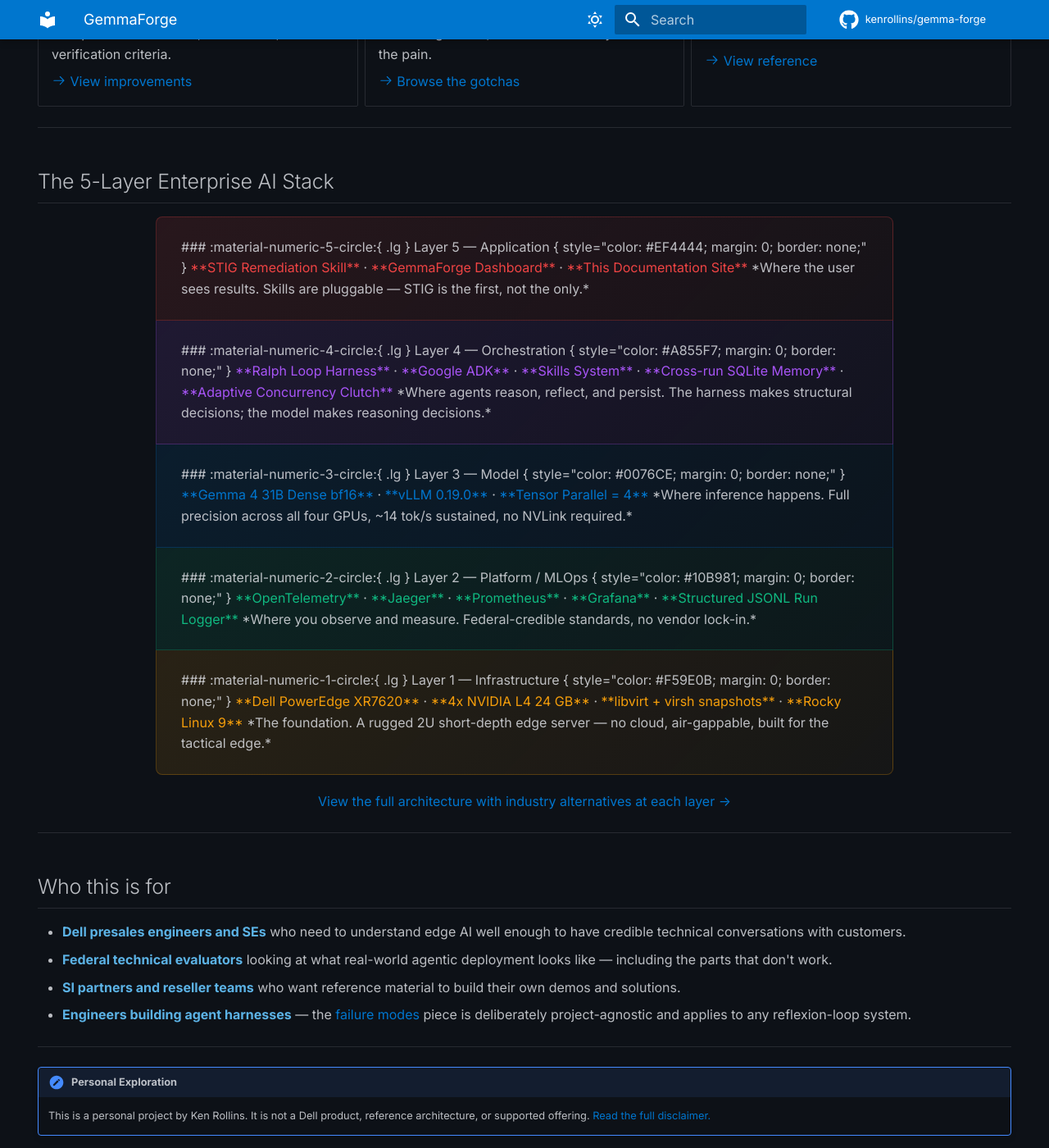
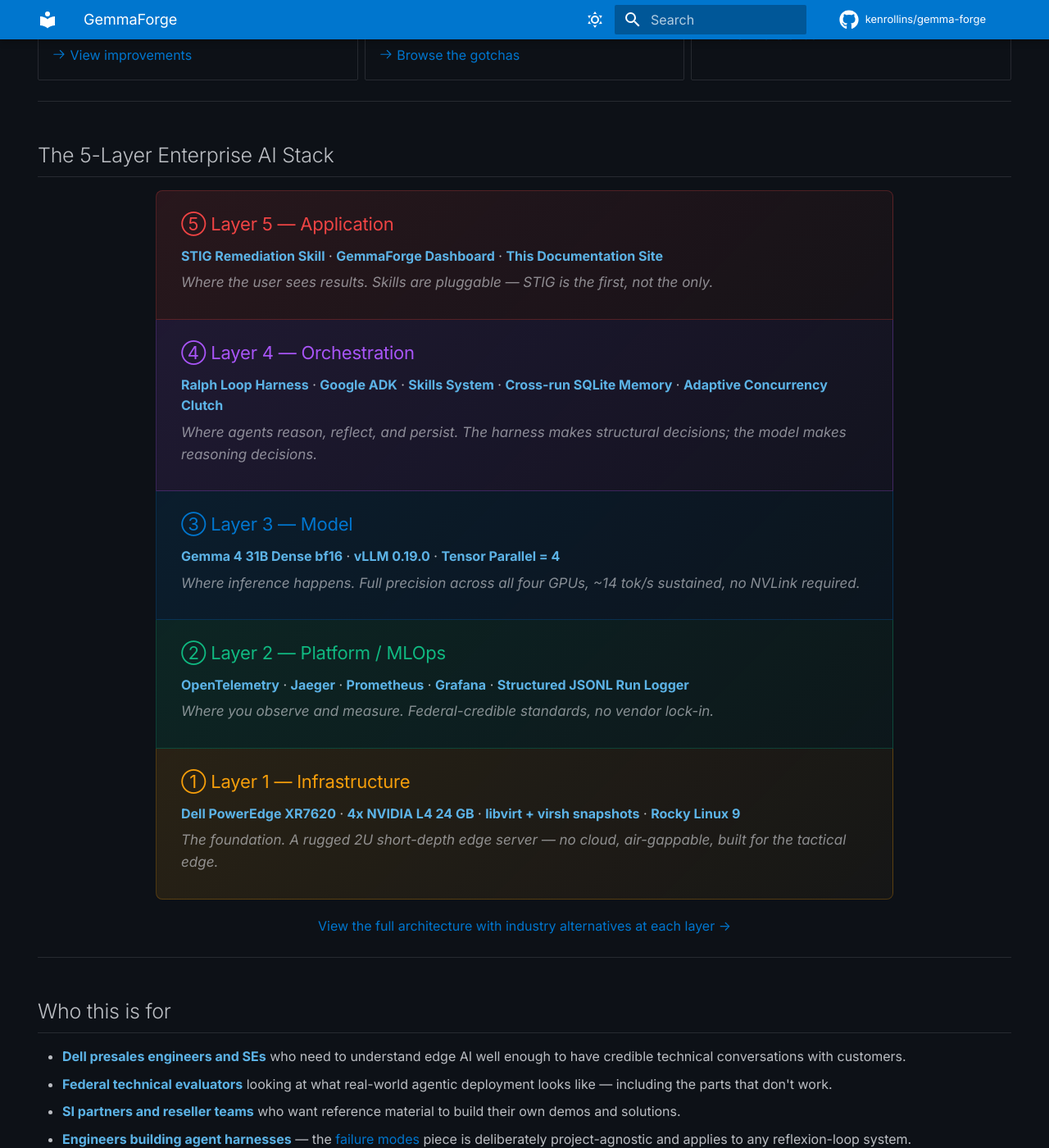
Before and after one commit to kenrollins/gemma-forge, an MkDocs documentation site: the page built from docs/index.md, in a window 1280 px wide and 1400 px high, scrolled down 1927 px. Shown: the whole window at 82% size. Built offline with MkDocs 1.6.1 and Material for MkDocs 9.7.7, drawn with Linux system fonts in a browser that asks for light colours; comment, search, counter and statistics services are not loaded; some of the changed text lies outside the part shown.

Commit message:
docs: landing page v6 — links, combined paragraphs, pure HTML layers

```diff
--- a/docs/index.md
+++ b/docs/index.md
@@ -84,16 +85,13 @@ was as much about the journey as the destination. So if you have
 time, explore the journal entries. Every failure mode is documented.
 Every pivot is explained. Every architectural decision has an entry
 showing what was tried, what broke, and what I landed on instead.
-
 If you haven't yet tried building your own project with an agentic
 coding system, I hope this gives you some insight into the process
 and encourages you to try. It's one of the most engaging and
 rewarding ways to learn — the velocity is real, the collaboration
-is genuine, and the results will surprise you.
-
-I hope what I learned helps other presales engineers, SI partners,
-and technical evaluators build similar systems faster on their own
-hardware.
+is genuine, and the results will surprise you. I hope what I learned
+helps other presales engineers, SI partners, and technical evaluators
+build similar systems faster on their own hardware.
 
 ---
 
@@ -170,54 +168,34 @@ hardware.
 
 <div style="max-width: 900px; margin: 0 auto;">
 
-<div style="background: linear-gradient(135deg, rgba(239, 68, 68, 0.12), rgba(239, 68, 68, 0.04)); border: 1px solid rgba(239, 68, 68, 0.25); border-radius: 8px 8px 0 0; padding: 1.2rem 1.5rem;" markdown>
-
-### :material-numeric-5-circle:{ .lg } Layer 5 — Application { style="color: #EF4444; margin: 0; border: none;" }
-
-<span style="color: #EF4444;">**STIG Remediation Skill**</span> · <span style="color: #EF4444;">**GemmaForge Dashboard**</span> · <span style="color: #EF4444;">**This Documentation Site**</span>
-
-*Where the user sees results. Skills are pluggable — STIG is the first, not the only.*
-
+<div style="background: linear-gradient(135deg, rgba(239, 68, 68, 0.12), rgba(239, 68, 68, 0.04)); border: 1px solid rgba(239, 68, 68, 0.25); border-radius: 8px 8px 0 0; padding: 1.2rem 1.5rem;">
+<h3 style="color: #EF4444; margin: 0 0 0.5rem 0; border: none; font-size: 1.1rem;">&#9316; Layer 5 — Application</h3>
+<p style="margin: 0.3rem 0;"><strong>STIG Remediation Skill</strong> · <strong>GemmaForge Dashboard</strong> · <strong>This Documentation Site</strong></p>
+<p style="margin: 0.3rem 0; opacity: 0.7; font-style: italic; font-size: 0.85rem;">Where the user sees results. Skills are pluggable — STIG is the first, not the only.</p>
 </div>
 
-<div style="background: linear-gradient(135deg, rgba(168, 85, 247, 0.12), rgba(168, 85, 247, 0.04)); border: 1px solid rgba(168, 85, 247, 0.25); border-top: none; padding: 1.2rem 1.5rem;" markdown>
-
-### :material-numeric-4-circle:{ .lg } Layer 4 — Orchestration { style="color: #A855F7; margin: 0; border: none;" }
-
-<span style="color: #A855F7;">**Ralph Loop Harness**</span> · <span style="color: #A855F7;">**Google ADK**</span> · <span style="color: #A855F7;">**Skills System**</span> · <span style="color: #A855F7;">**Cross-run SQLite Memory**</span> · <span style="color: #A855F7;">**Adaptive Concurrency Clutch**</span>
-
-*Where agents reason, reflect, and persist. The harness makes structural decisions; the model makes reasoning decisions.*
-
+<div style="background: linear-gradient(135deg, rgba(168, 85, 247, 0.12), rgba(168, 85, 247, 0.04)); border: 1px solid rgba(168, 85, 247, 0.25); border-top: none; padding: 1.2rem 1.5rem;">
+<h3 style="color: #A855F7; margin: 0 0 0.5rem 0; border: none; font-size: 1.1rem;">&#9315; Layer 4 — Orchestration</h3>
+<p style="margin: 0.3rem 0;"><strong>Ralph Loop Harness</strong> · <strong>Google ADK</strong> · <strong>Skills System</strong> · <strong>Cross-run SQLite Memory</strong> · <strong>Adaptive Concurrency Clutch</strong></p>
+<p style="margin: 0.3rem 0; opacity: 0.7; font-style: italic; font-size: 0.85rem;">Where agents reason, reflect, and persist. The harness makes structural decisions; the model makes reasoning decisions.</p>
 </div>
 
-<div style="background: linear-gradient(135deg, rgba(0, 118, 206, 0.12), rgba(0, 118, 206, 0.04)); border: 1px solid rgba(0, 118, 206, 0.25); border-top: none; padding: 1.2rem 1.5rem;" markdown>
-
-### :material-numeric-3-circle:{ .lg } Layer 3 — Model { style="color: #0076CE; margin: 0; border: none;" }
-
-<span style="color: #0076CE;">**Gemma 4 31B Dense bf16**</span> · <span style="color: #0076CE;">**vLLM 0.19.0**</span> · <span style="color: #0076CE;">**Tensor Parallel = 4**</span>
-
-*Where inference happens. Full precision across all four GPUs, ~14 tok/s sustained, no NVLink required.*
-
+<div style="background: linear-gradient(135deg, rgba(0, 118, 206, 0.12), rgba(0, 118, 206, 0.04)); border: 1px solid rgba(0, 118, 206, 0.25); border-top: none; padding: 1.2rem 1.5rem;">
+<h3 style="color: #0076CE; margin: 0 0 0.5rem 0; border: none; font-size: 1.1rem;">&#9314; Layer 3 — Model</h3>
+<p style="margin: 0.3rem 0;"><strong>Gemma 4 31B Dense bf16</strong> · <strong>vLLM 0.19.0</strong> · <strong>Tensor Parallel = 4</strong></p>
+<p style="margin: 0.3rem 0; opacity: 0.7; font-style: italic; font-size: 0.85rem;">Where inference happens. Full precision across all four GPUs, ~14 tok/s sustained, no NVLink required.</p>
 </div>
 
-<div style="background: linear-gradient(135deg, rgba(16, 185, 129, 0.12), rgba(16, 185, 129, 0.04)); border: 1px solid rgba(16, 185, 129, 0.25); border-top: none; padding: 1.2rem 1.5rem;" markdown>
-
-### :material-numeric-2-circle:{ .lg } Layer 2 — Platform / MLOps { style="color: #10B981; margin: 0; border: none;" }
-
-<span style="color: #10B981;">**OpenTelemetry**</span> · <span style="color: #10B981;">**Jaeger**</span> · <span style="color: #10B981;">**Prometheus**</span> · <span style="color: #10B981;">**Grafana**</span> · <span style="color: #10B981;">**Structured JSONL Run Logger**</span>
-
-*Where you observe and measure. Federal-credible standards, no vendor lock-in.*
-
+<div style="background: linear-gradient(135deg, rgba(16, 185, 129, 0.12), rgba(16, 185, 129, 0.04)); border: 1px solid rgba(16, 185, 129, 0.25); border-top: none; padding: 1.2rem 1.5rem;">
+<h3 style="color: #10B981; margin: 0 0 0.5rem 0; border: none; font-size: 1.1rem;">&#9313; Layer 2 — Platform / MLOps</h3>
+<p style="margin: 0.3rem 0;"><strong>OpenTelemetry</strong> · <strong>Jaeger</strong> · <strong>Prometheus</strong> · <strong>Grafana</strong> · <strong>Structured JSONL Run Logger</strong></p>
+<p style="margin: 0.3rem 0; opacity: 0.7; font-style: italic; font-size: 0.85rem;">Where you observe and measure. Federal-credible standards, no vendor lock-in.</p>
 </div>
 
-<div style="background: linear-gradient(135deg, rgba(245, 158, 11, 0.12), rgba(245, 158, 11, 0.04)); border: 1px solid rgba(245, 158, 11, 0.25); border-top: none; border-radius: 0 0 8px 8px; padding: 1.2rem 1.5rem;" markdown>
-
-### :material-numeric-1-circle:{ .lg } Layer 1 — Infrastructure { style="color: #F59E0B; margin: 0; border: none;" }
-
-<span style="color: #F59E0B;">**Dell PowerEdge XR7620**</span> · <span style="color: #F59E0B;">**4x NVIDIA L4 24 GB**</span> · <span style="color: #F59E0B;">**libvirt + virsh snapshots**</span> · <span style="color: #F59E0B;">**Rocky Linux 9**</span>
-
-*The foundation. A rugged 2U short-depth edge server — no cloud, air-gappable, built for the tactical edge.*
-
+<div style="background: linear-gradient(135deg, rgba(245, 158, 11, 0.12), rgba(245, 158, 11, 0.04)); border: 1px solid rgba(245, 158, 11, 0.25); border-top: none; border-radius: 0 0 8px 8px; padding: 1.2rem 1.5rem;">
+<h3 style="color: #F59E0B; margin: 0 0 0.5rem 0; border: none; font-size: 1.1rem;">&#9312; Layer 1 — Infrastructure</h3>
+<p style="margin: 0.3rem 0;"><strong>Dell PowerEdge XR7620</strong> · <strong>4x NVIDIA L4 24 GB</strong> · <strong>libvirt + virsh snapshots</strong> · <strong>Rocky Linux 9</strong></p>
+<p style="margin: 0.3rem 0; opacity: 0.7; font-style: italic; font-size: 0.85rem;">The foundation. A rugged 2U short-depth edge server — no cloud, air-gappable, built for the tactical edge.</p>
 </div>
 
 </div>
```
Also changed, not shown: other parts of docs/index.md (+10 -9 lines).
